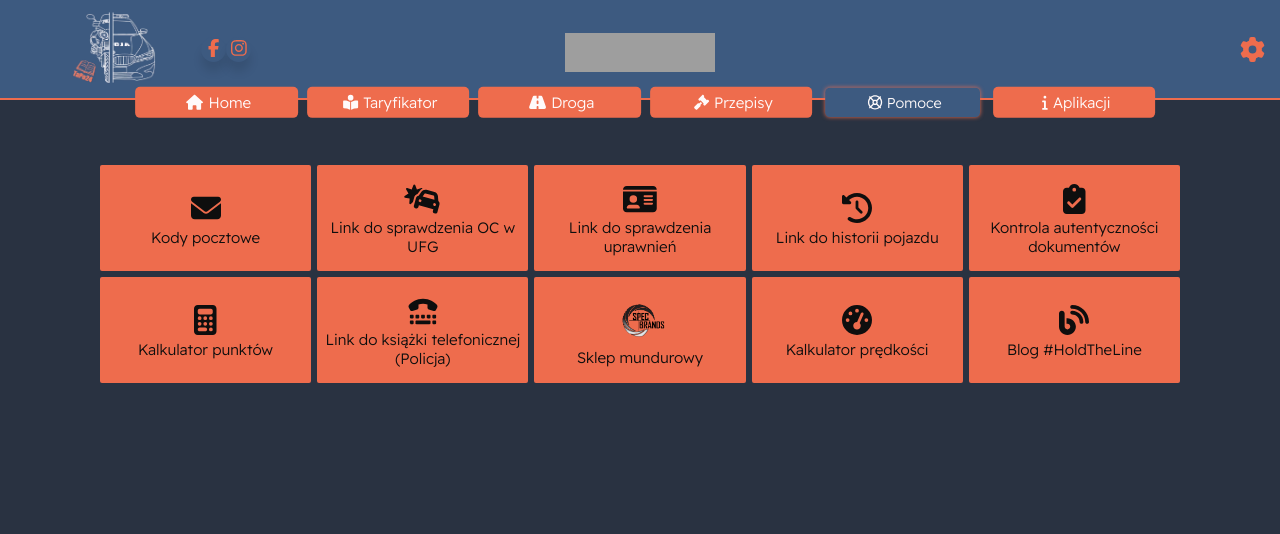
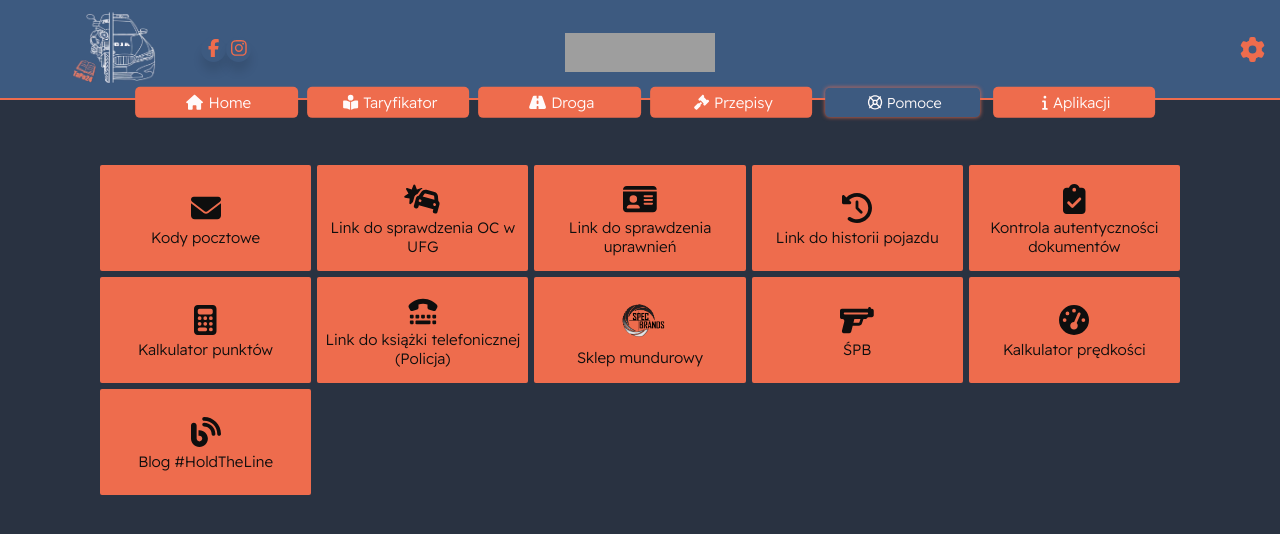
Before and after one commit to ordenix/TaPo24, a Vue app: page /helpers in a window 1280 px wide. Shown: the top 534 px of the page. Built offline with nearby package versions, Linux system fonts and the light colour scheme; no server answers; grey boxes are pictures that could not be loaded.

Commit message:
show spb module

```diff
--- a/src/views/MainPage/Helpers.vue
+++ b/src/views/MainPage/Helpers.vue
@@ -33,7 +33,7 @@
         <div class="icon"><img :src="require(`@/assets/others/logo_black.png`)" alt="Sign"/></div>
         <div class="label">Sklep mundurowy</div>
       </div>
-      <div v-if="false" class="element" @click="globalGoTo('/SPB/home/', 'SPB')">
+      <div class="element" @click="globalGoTo('/SPB/home/', 'SPB')">
         <div class="icon"><i class="fa-solid fa-gun"></i></div>
         <div class="label">ŚPB</div>
       </div>
```
